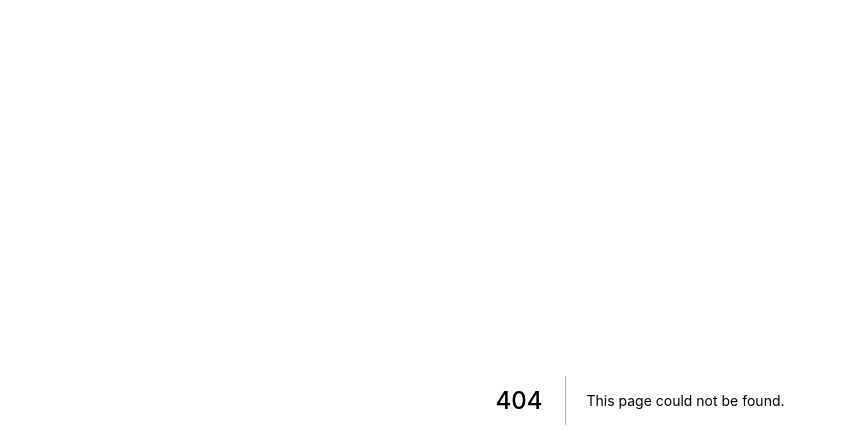
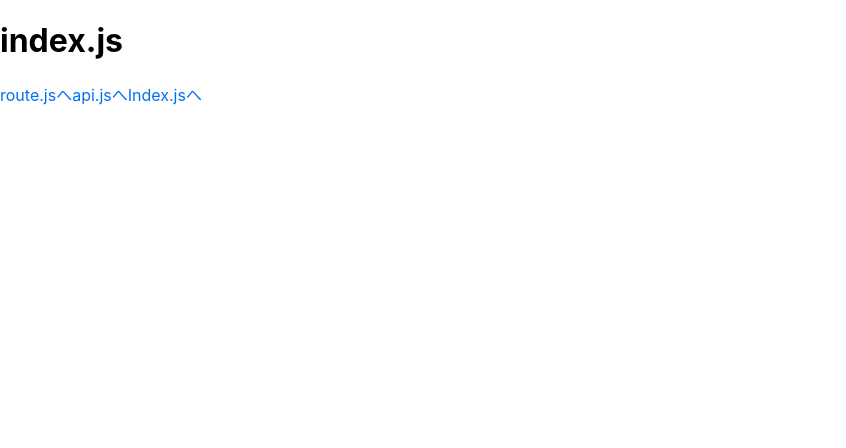
Before and after one commit to ooitanojohn/ooitanojohn, a Next.js app: page /posts in a window 1280 px wide. Before the commit this address had no page. Shown: the top 448 px of the page, without its empty margins (0-846 px from the left). Built offline with nearby package versions, Linux system fonts and the light colour scheme.

Commit message:
[add] readme ssr ssg spa 再度復習 分からん

```diff
--- /dev/null
+++ b/pages/posts/index.js
@@ -0,0 +1,12 @@
+import Link from 'next/link'
+
+export default function Index(params) {
+  return (
+    <>
+      <h1>index.js</h1>
+      <Link href="/posts/route"><a>route.jsへ</a></Link>
+      <Link href="/posts/api"><a>api.jsへ</a></Link>
+      <Link href="/"><a>Index.jsへ</a></Link>
+    </>
+  )
+}
```
Also changed, not shown: pages/posts/api.js (added, +12 -0 lines), pages/posts/first-post.js (deleted, +0 -21 lines), pages/posts/route.js (added, +10 -0 lines).
